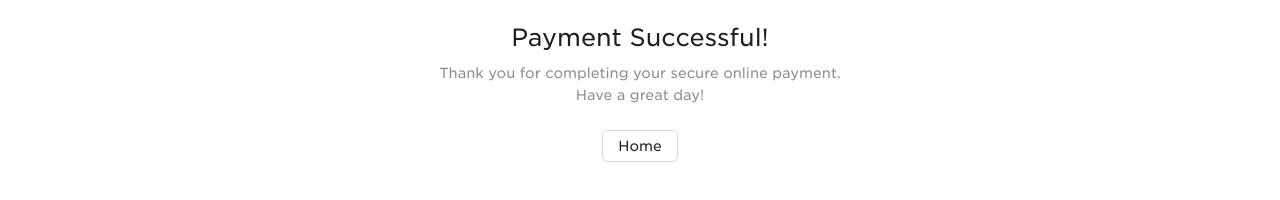
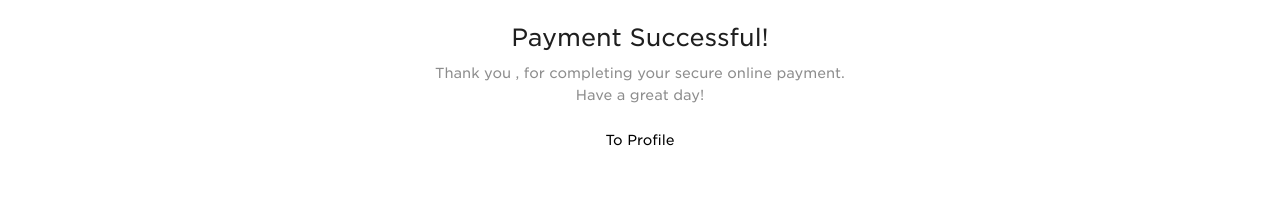
Before and after one commit to How2quamon/CTQM-CAR-FE, a React (Create React App) app: page /paymentsuccess/1 in a window 1280 px wide. Shown: the part 190-390 px from the top of the page. Built offline with nearby package versions, Linux system fonts and the light colour scheme.

Commit message:
fix payment result

```diff
--- a/src/pages/paymentt/paymentFail.tsx
+++ b/src/pages/paymentt/paymentFail.tsx
@@ -1,8 +1,11 @@
 import { Button, Result } from "antd";
 import React from "react";
+import { useParams } from "react-router-dom";
 import NavBar from "src/layout/navigationBar";
 
 export default function PaymentFail() {
+  const { customerId } = useParams();
+
   return (
     <React.Fragment>
       <NavBar />
--- a/src/pages/paymentt/paymentSuccess.tsx
+++ b/src/pages/paymentt/paymentSuccess.tsx
@@ -1,8 +1,17 @@
 import { Button, Result } from "antd";
-import React from "react";
+import React, { useEffect, useState } from "react";
+import { Link, useParams } from "react-router-dom";
 import NavBar from "src/layout/navigationBar";
 
 export default function PaymentSuccess() {
+  const { customerId } = useParams();
+  const [customer, setCustomer] = useState<string>("");
+  useEffect(() => {
+    const customerName = localStorage.getItem("CustomerName");
+    if (customerName != null) {
+      setCustomer(customerName);
+    }
+  }, []);
   return (
     <React.Fragment>
       <NavBar />
@@ -11,11 +20,11 @@ export default function PaymentSuccess() {
         title="Payment Successful!"
         subTitle={
           <React.Fragment>
-            Thank you for completing your secure online payment. <br />
+            Thank you {customer}, for completing your secure online payment. <br />
             Have a great day!
           </React.Fragment>
         }
-        extra={[<Button key="buy">Home</Button>]}
+        extra={[<Link to={`/profile/purchase-history/${customerId}`}>To Profile</Link>]}
       />
     </React.Fragment>
   );
--- a/src/routes/IndexRoute.tsx
+++ b/src/routes/IndexRoute.tsx
@@ -34,8 +34,8 @@ export default function IndexRoute() {
         </Route>
         <Route element={<ProtectedRoute />}>
           <Route path="payment/:customerId" element={<Payment/>}></Route>
-          <Route path="paymentsuccess/:result" element={<PaymentSuccess/>}></Route>
-          <Route path="paymentfail/:result" element={<PaymentFail/>}></Route>
+          <Route path="paymentsuccess/:customerId" element={<PaymentSuccess/>}></Route>
+          <Route path="paymentfail/:customerId" element={<PaymentFail/>}></Route>
         </Route>
         <Route element={<ProtectedRoute />}>
           <Route path="cart" element={<Cart/>}></Route>
--- a/src/services/orderService/order.service.ts
+++ b/src/services/orderService/order.service.ts
@@ -2,7 +2,8 @@ import { CustomerPaymentDTO, OrderDTO } from "@share/dtos/service-proxies-dtos";
 import { message, notification } from "antd";
 import axios from "axios";
 
-const baseURL = "https://ctqmapi.azurewebsites.net";
+// const baseURL = "https://ctqmapi.azurewebsites.net";
+const baseURL = "https://localhost:7147";
 
 const api = axios.create({
   baseURL,
```
